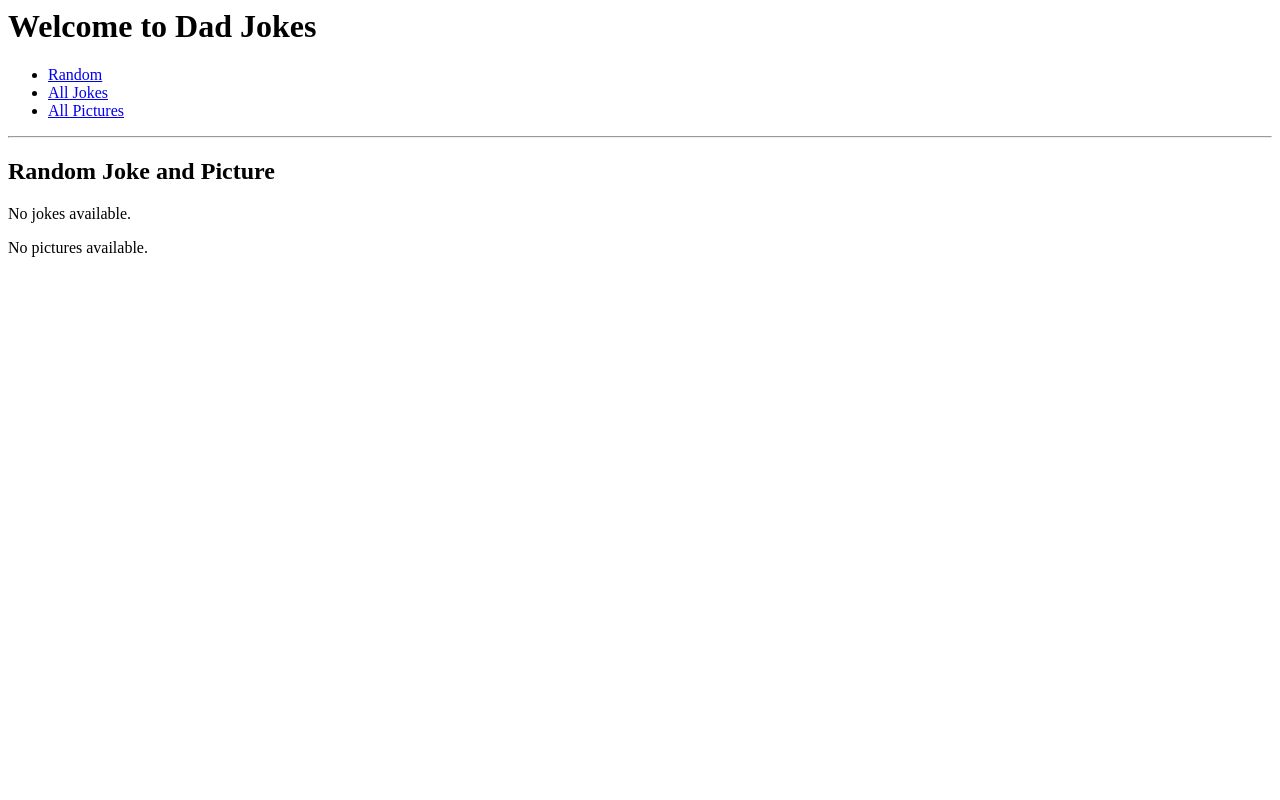
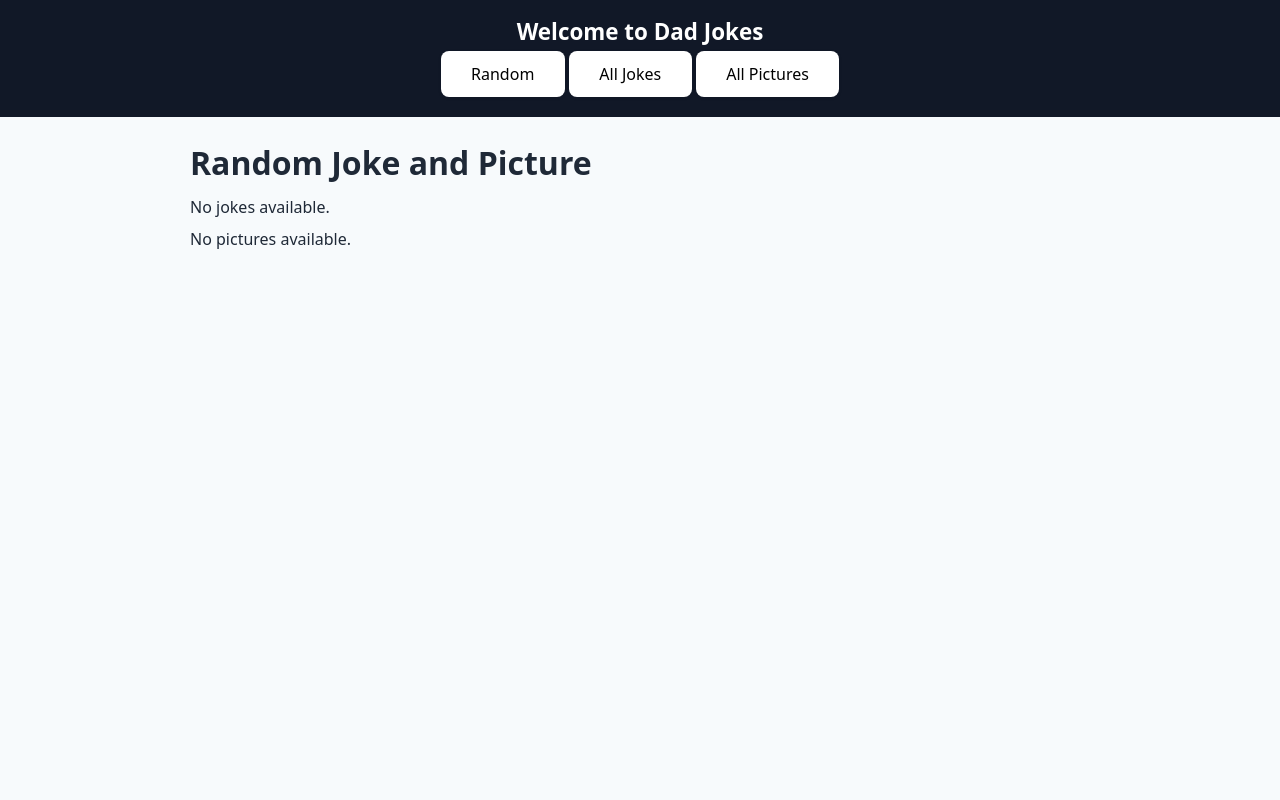
Before and after one commit to Saksham106/cs412, a Django app: page /dadjokes/ in a window 1280 px wide. Run offline with Django 5.2, Linux system fonts and the light colour scheme; data that the repository does not hold is empty.

Commit message:
added styling

```diff
--- a/dadjokes/templates/dadjokes/base.html
+++ b/dadjokes/templates/dadjokes/base.html
@@ -3,6 +3,7 @@
 <html>
   <head>
     <title>Dad Jokes</title>
+    <link rel="stylesheet" href="{% static 'dadjokes_styles.css' %}">
   </head>
   <body>
     <header>
@@ -14,9 +15,10 @@
             <li><a href="{% url 'pictures' %}">All Pictures</a></li>
         </ul>
       </nav>
-      <hr>
     </header>
-    {% block content %}
-    {% endblock %}
+    <div class="content">
+      {% block content %}
+      {% endblock %}
+    </div>
   </body>
 </html>
--- a/static/dadjokes_styles.css
+++ b/static/dadjokes_styles.css
@@ -0,0 +1,117 @@
+/* Basic styling for Dad Jokes app */
+
+html, body {
+    height: 100%;
+    margin: 0;
+    display: flex;
+    flex-direction: column;
+    font-family: system-ui, -apple-system, "Segoe UI", Roboto, sans-serif;
+    background: #f7fafc;
+    color: #1f2937;
+}
+
+/* Header & nav */
+header {
+    background: #111827;
+    color: #fff;
+    padding: 16px 24px;
+    text-align: center;
+}
+
+header h1 {
+    margin: 0;
+    font-size: 1.4rem;
+}
+
+nav {
+    margin-top: 8px;
+}
+
+nav ul {
+    padding: 0;
+    list-style-type: none;
+}
+
+nav li {
+    display: inline;
+}
+
+nav a {
+    color: #000000;
+    text-decoration: none;
+    margin: 0 .75rem;
+    padding: .25rem .4rem;
+    border-radius: 6px;
+}
+
+nav a:hover {
+    background: rgba(255,255,255,.12);
+}
+
+/* Page container */
+.content {
+    flex: 1;
+    max-width: 900px;
+    width: 100%;
+    margin: 24px auto;
+    padding: 0 16px;
+}
+
+/* Headings */
+h2, h3 {
+    margin: 0 0 12px;
+    text-align: left;
+}
+
+h2 {
+    font-size: 2rem;
+    color: #1f2937;
+}
+
+h3 {
+    color: #6b7280;
+}
+
+/* Text */
+p {
+    color: #1f2937;
+    margin: 10px 0;
+}
+
+em {
+    color: #6b7280;
+    font-size: 0.9em;
+}
+
+/* Images */
+img {
+    display: block;
+    margin: 15px auto;
+    max-width: 100%;
+    border-radius: 12px;
+    box-shadow: 0 2px 8px rgba(0,0,0,.08);
+}
+
+/* Links */
+a {
+    color: #2563eb;
+    text-decoration: none;
+}
+
+a:hover {
+    text-decoration: underline;
+}
+
+/* Lists */
+ul {
+    padding: 0;
+    list-style-type: none;
+}
+
+li {
+    margin: 12px 0;
+    padding: 12px;
+    background: #fff;
+    border-radius: 8px;
+    box-shadow: 0 1px 4px rgba(0,0,0,.06);
+}
```
